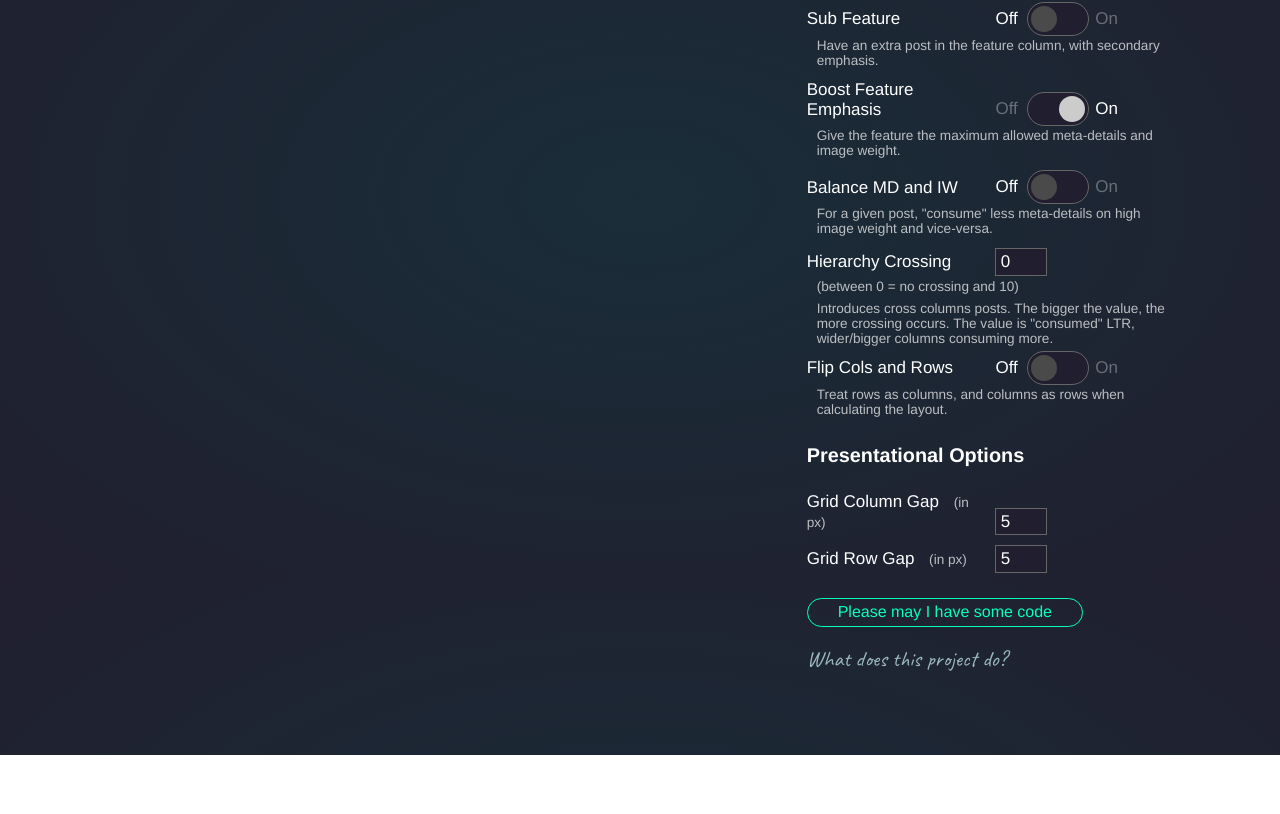
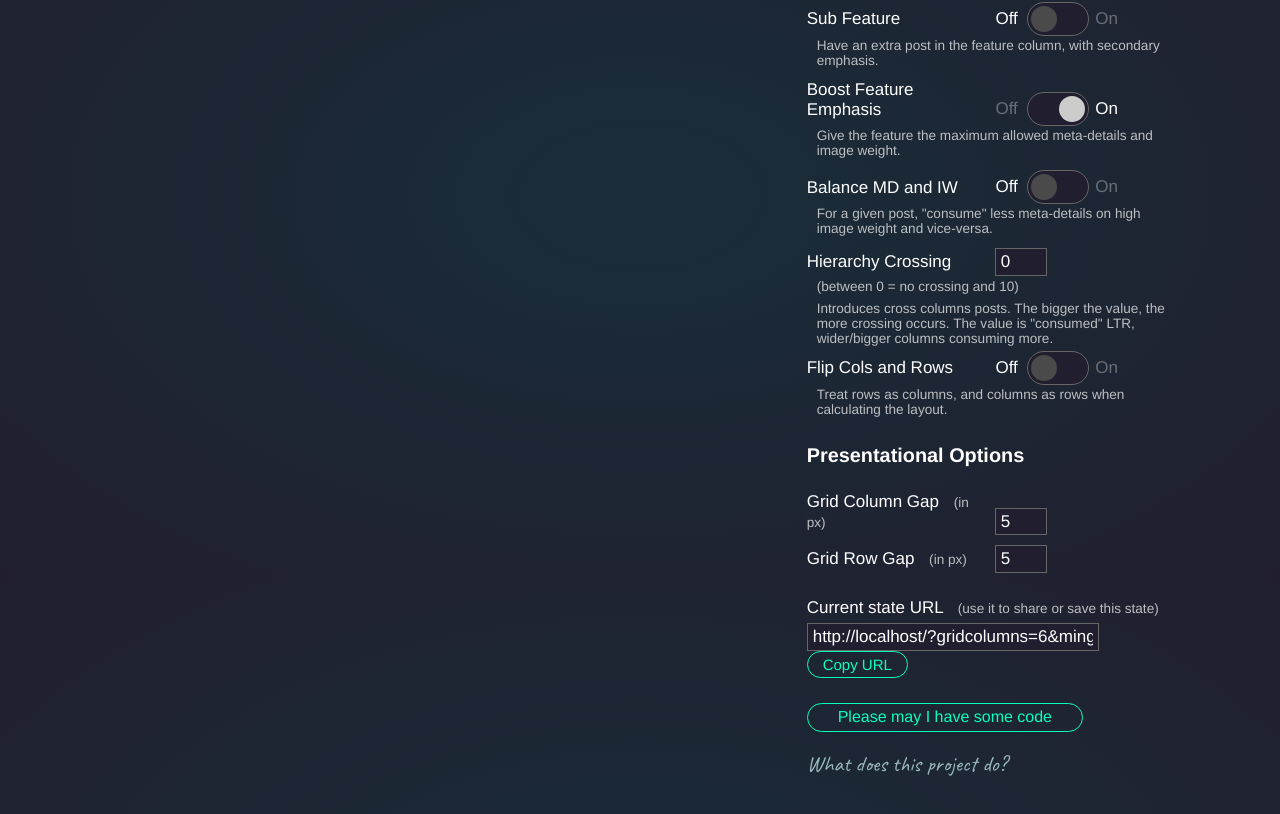
Before and after one commit to vladolaru/advanced-posts-collection-exploration, a Vue app: page / in a window 1280 px wide. Shown: the part 944-1758 px from the top of the page. Before the commit the page ends 1699 px from the top, so only its background shows below. Built offline with nearby package versions, Linux system fonts and the light colour scheme; a web font is replaced by a local one.

Commit message:
Almost there

```diff
--- a/src/App.vue
+++ b/src/App.vue
@@ -21,7 +21,7 @@ export default {
   },
   created() {
     this.$store.commit("initialArrIndex", window.location.search);
-    this.$store.commit("calculateChildren");
+    // this.$store.commit("calculateChildren");
   }
 };
 </script>
--- a/src/components/AppCode.vue
+++ b/src/components/AppCode.vue
@@ -35,7 +35,7 @@
               <span v-for="(child, i) in childarea" :key="child">
                 <span class="sp">
                   &lt;<span class="cname">div</span>
-                  <span class="cprop">&nbsp;class="div{{ i + 1 }}"</span>&gt;
+                  <span class="cprop">&nbsp;class="post{{ i + 1 }}"</span>&gt;
                   &lt;/<span class="cname">div</span>&gt;
                 </span>
                 <br>
@@ -79,11 +79,11 @@
           </p>
           <p>
             <span v-if="childarea.length > 0">
-              <span v-for="(child, i) in childarea" :key="child">
+              <span v-for="(child, i) in childarea" :key="child.gridArea">
                 <span>
-                  <span class="cname">.div{{ i + 1 }}</span> {
+                  <span class="cname">.post{{ i + 1 }}</span> {
                   <span class="ckey">grid-area</span>:
-                  <span class="cprop">{{ child }}</span>; }
+                  <span class="cprop">{{ child.gridArea }}</span>; }
                 </span>
                 <br>
               </span>
--- a/src/components/AppForm.vue
+++ b/src/components/AppForm.vue
@@ -352,6 +352,19 @@
       >
     </fieldset>
 
+    <span class="spacer"></span>
+
+    <p class="label-like">{{ $t("form.currentstateurl") }} <span class="extra-info">{{ $t("form.currentstateurlExtra") }}</span></p>
+    <fieldset>
+      <input
+        id="currentstateurl"
+        type="text"
+        readonly
+        :value="currentStateUrl"
+      >
+      <button class="copy-url" @click="copyCurrentStateUrlToClipboard">{{ $t("form.copyurl") }}</button>
+    </fieldset>
+
     <button @click="showCodeModal = true">{{ $t("form.codebutton") }}</button>
     <app-modal v-if="showCodeModal" @close="showCodeModal = false">
       <h3 slot="header">{{ $t("modal.header.yourcode") }}</h3>
@@ -374,7 +387,7 @@
 import AppExplain from "./AppExplain.vue";
 import AppModal from "./AppModal.vue";
 import AppCode from "./AppCode.vue";
-import { mapState } from "vuex";
+import { mapGetters, mapState } from 'vuex'
 
 export default {
   components: {
@@ -400,7 +413,8 @@ export default {
 
       "subfeature", "boostfeature", "balancemdandiw",
       "hierarchycrossing", "flipcolsrows",
-      "gridcolumngap", "gridrowgap"])
+      "gridcolumngap", "gridrowgap"]),
+    ...mapGetters(["currentStateUrl"])
   },
   watch: {
     gridcolumns(newVal, oldVal) {
@@ -418,6 +432,14 @@ export default {
         direction: "rowArr"
       };
       this.$store.commit("adjustArr", payload);
+    }
+  },
+  methods: {
+    copyCurrentStateUrlToClipboard() {
+      const copyTextarea = document.getElementById('currentstateurl');
+      copyTextarea.focus();
+      copyTextarea.select();
+      document.execCommand('copy');
     }
   },
   created () {
@@ -458,6 +480,16 @@ aside {
       margin: 0;
     }
   }
+
+  #currentstateurl {
+    width: 75%;
+  }
+
+  button.copy-url {
+    margin:0;
+    padding: 4px 15px;
+    font-size: 15px;
+  }
 }
 
 .wat {
--- a/src/i18n/en.json
+++ b/src/i18n/en.json
@@ -46,6 +46,9 @@
     "gridcolumngap": "Grid Column Gap",
     "gridrowgap": "Grid Row Gap",
     "codebutton": "Please may I have some code",
+    "currentstateurl": "Current state URL",
+    "currentstateurlExtra": "(use it to share or save this state)",
+    "copyurl": "Copy URL",
     "project": "What does this project do?",
     "reset": "Reset",
     "units": "(in px)"
--- a/src/store.js
+++ b/src/store.js
@@ -60,6 +60,19 @@ export default new Vuex.Store({
     },
     divNum(state) {
       return Math.max(state.gridcolumns, 0) * Math.max(state.gridrows, 0);
+    },
+    currentStateUrl(state) {
+      let url = new URL(window.location.href);
+
+      // Make a local copy;
+      let tempState = {};
+      Object.assign(tempState, state);
+      // Clean everything not needed.
+      delete tempState.childarea;
+
+      url.search = new URLSearchParams(tempState);
+
+      return url.toString();
     }
   },
   mutations: {
@@ -71,7 +84,7 @@ export default new Vuex.Store({
           const paramIsValid = queryParams.has(stateKey)
           const paramType = typeof(state[stateKey])
 
-          if(paramIsValid && paramType === 'number') {
+          if(paramIsValid && (paramType === 'number' || paramType === 'boolean')) {
             state[stateKey] = queryParams.get(stateKey);
           }
           else if (paramIsValid && paramType === 'object') {
@@ -214,7 +227,7 @@ export default new Vuex.Store({
     },
 
     updateFlipColsRows(state, payload) {
-      state.boostfeature = payload === 'on';
+      state.flipcolsrows = payload === 'on';
     },
 
     updateColumnGap(state, payload) {
```
